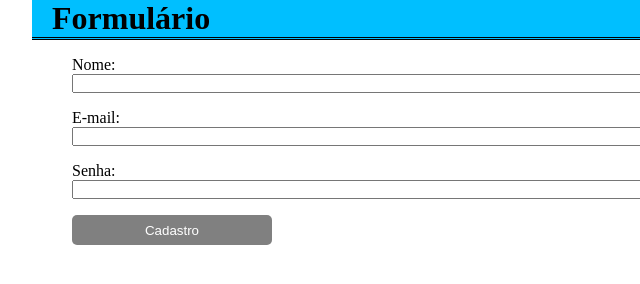
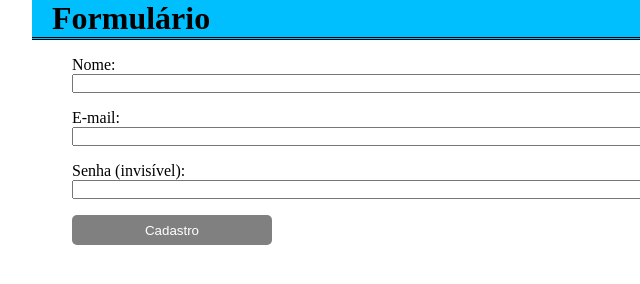
Before and after one commit to Francisco-ce/exercicio_html_modulo_03, a plain HTML site: page index.html in a window 1280 px wide. Shown: the full height of the page, 108-748 px from the left. Drawn offline with Linux system fonts and the light colour scheme.

Commit message:
Acrescentando Invisível na senha

```diff
--- a/index.html
+++ b/index.html
@@ -21,7 +21,7 @@
             <input type="email" name="email" id="email">
          </div>
          <div class="container">
-            <label for="senha">Senha:</label>
+            <label for="senha">Senha (invisível):</label>
             <input type="password" name="senha" id="senha">
         </div>
         <div class="container">
```
